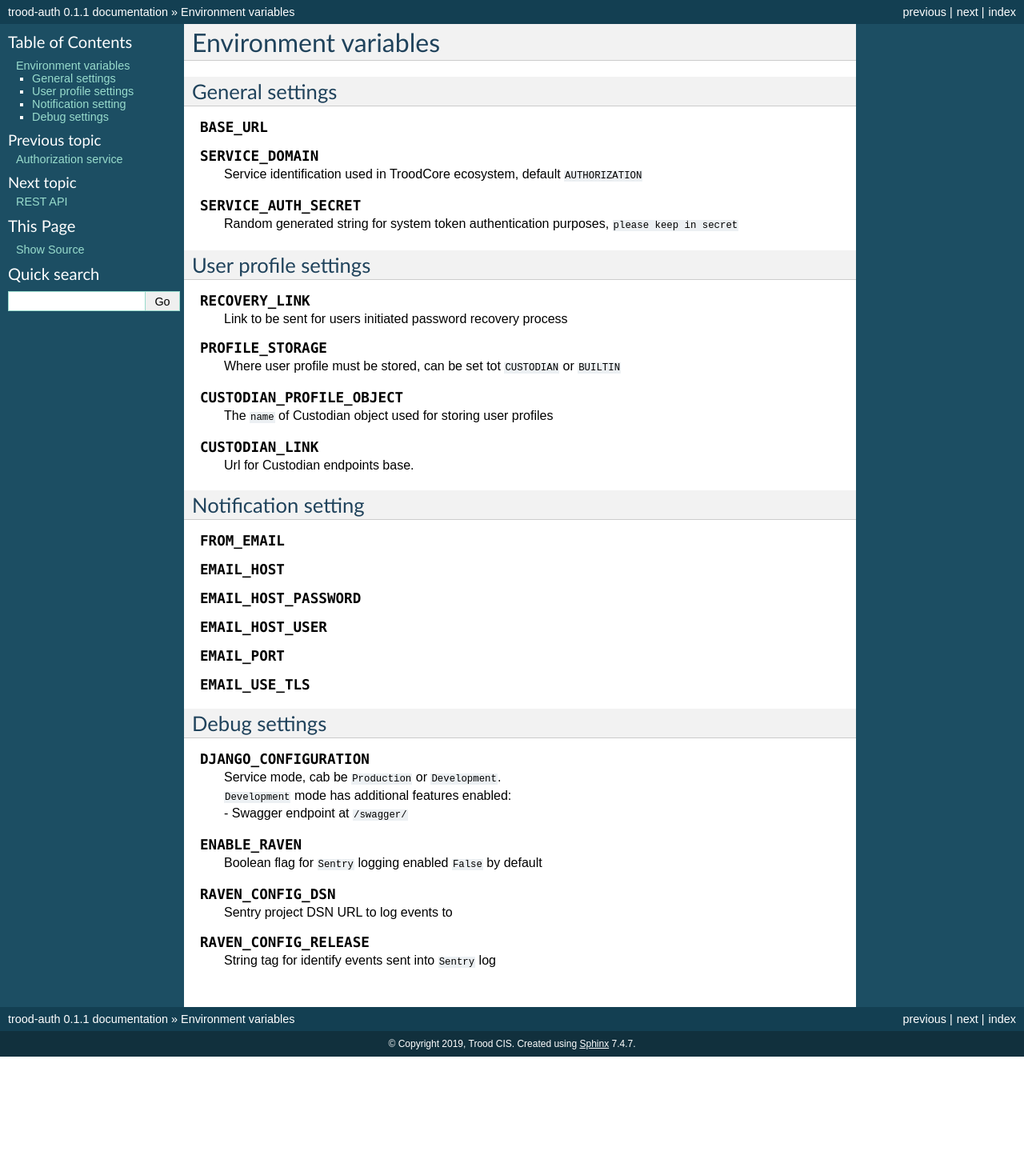
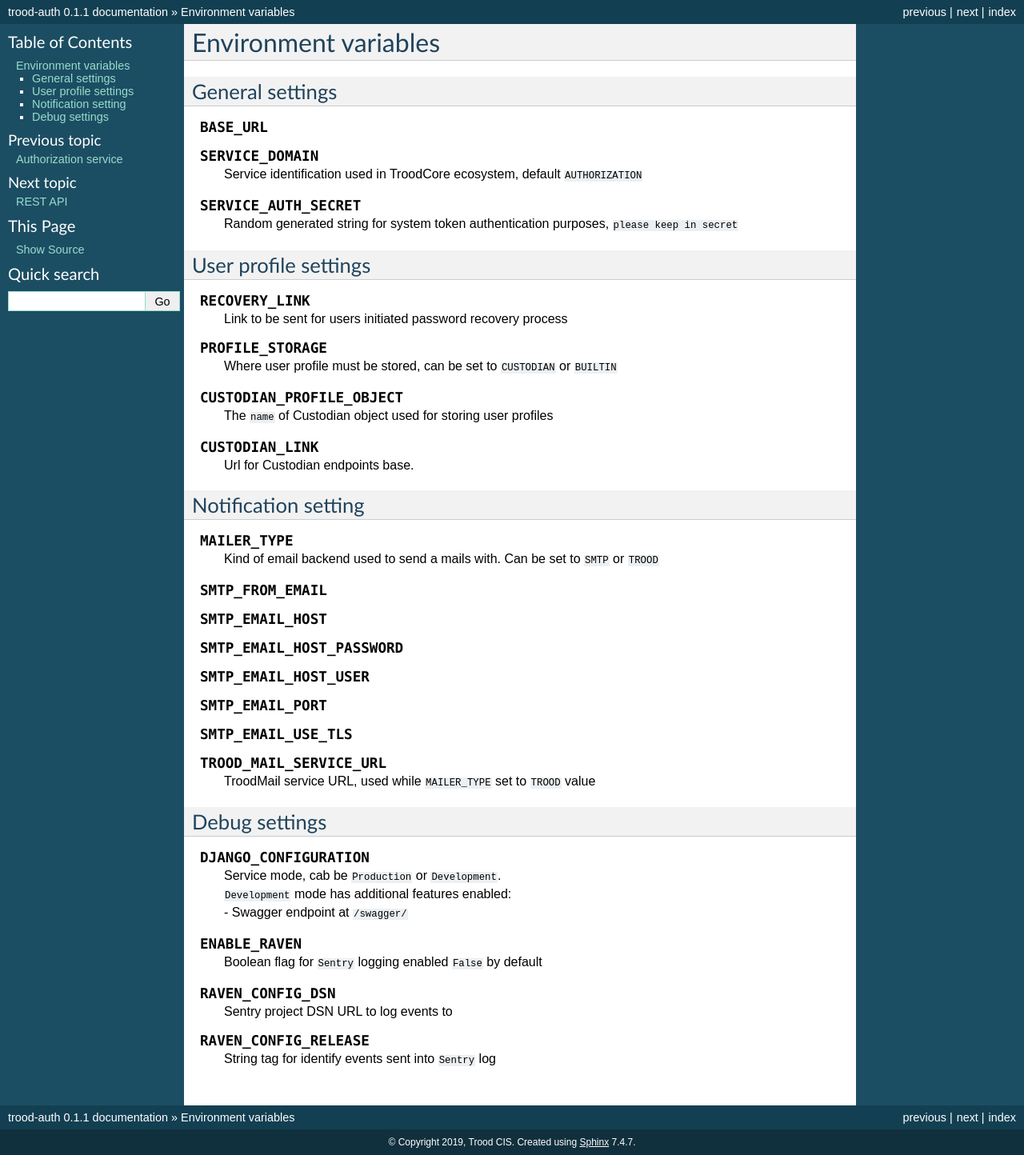
Before and after one commit to TroodInc/trood-auth, a Sphinx documentation site: the page built from docs/config.rst, in a window 1280 px wide. Shown: the whole page at 80% size. Built offline with Sphinx 7.4.7, drawn with Linux system fonts in a browser that asks for light colours; pages that are not in the unit, such as notebooks, are missing from menus; before the commit the page ends 1321 px from its top, so only the background shows below that.

Commit message:
TL-799. Mailer options grouped by type and documeted

```diff
--- a/docs/config.rst
+++ b/docs/config.rst
@@ -27,7 +27,7 @@ User profile settings
 
 .. envvar:: PROFILE_STORAGE
 
-    Where user profile must be stored, can be set tot ``CUSTODIAN`` or ``BUILTIN``
+    Where user profile must be stored, can be set to ``CUSTODIAN`` or ``BUILTIN``
 
 
 .. envvar:: CUSTODIAN_PROFILE_OBJECT
@@ -43,23 +43,32 @@ User profile settings
 Notification setting
 --------------------
 
-.. envvar:: FROM_EMAIL
+.. envvar:: MAILER_TYPE
+
+    Kind of email backend used to send a mails with. Can be set to ``SMTP`` or ``TROOD``
 
 
-.. envvar:: EMAIL_HOST
+.. envvar:: SMTP_FROM_EMAIL
 
 
-.. envvar:: EMAIL_HOST_PASSWORD
+.. envvar:: SMTP_EMAIL_HOST
 
 
-.. envvar:: EMAIL_HOST_USER
+.. envvar:: SMTP_EMAIL_HOST_PASSWORD
 
 
-.. envvar:: EMAIL_PORT
+.. envvar:: SMTP_EMAIL_HOST_USER
 
 
-.. envvar:: EMAIL_USE_TLS
+.. envvar:: SMTP_EMAIL_PORT
 
+
+.. envvar:: SMTP_EMAIL_USE_TLS
+
+
+.. envvar:: TROOD_MAIL_SERVICE_URL
+
+    TroodMail service URL, used while ``MAILER_TYPE`` set to ``TROOD`` value
 
 
 Debug settings
```
Also changed, not shown: 1 other file.
